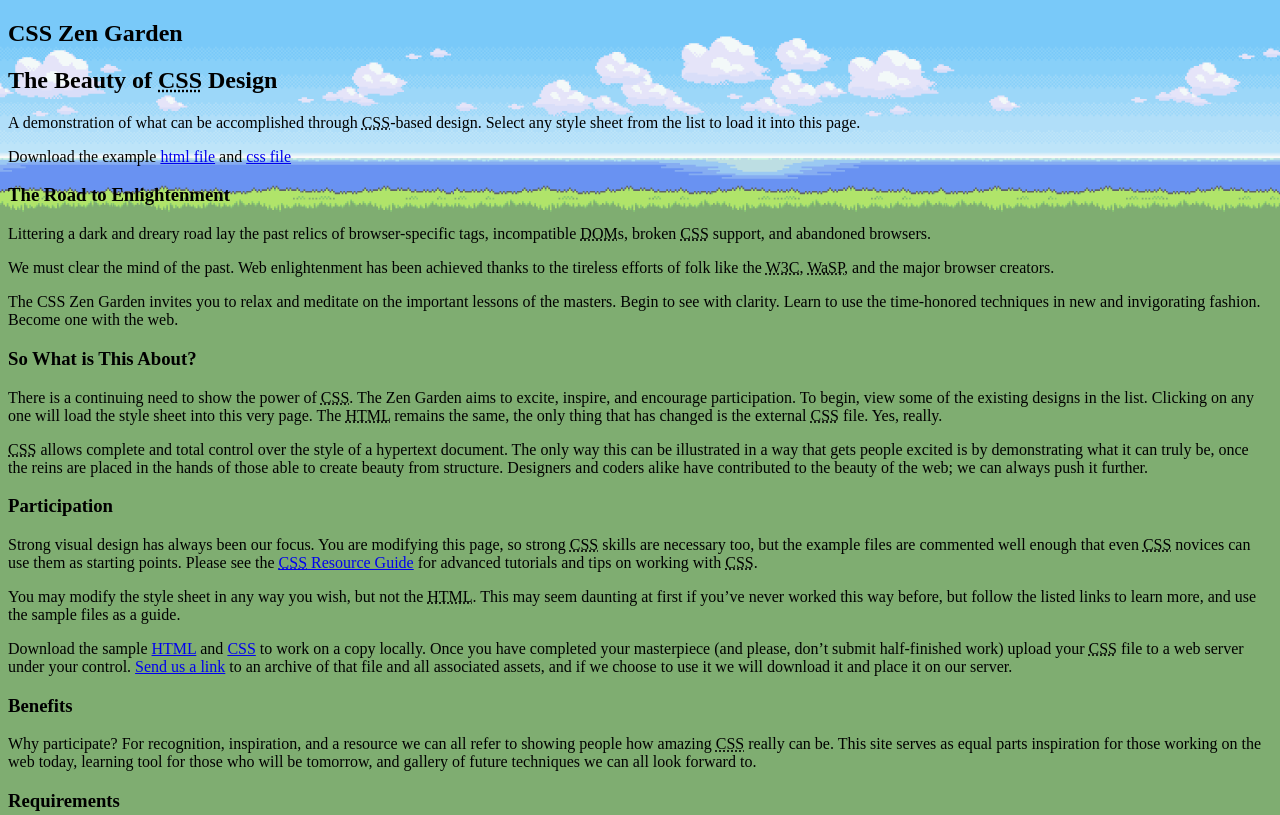
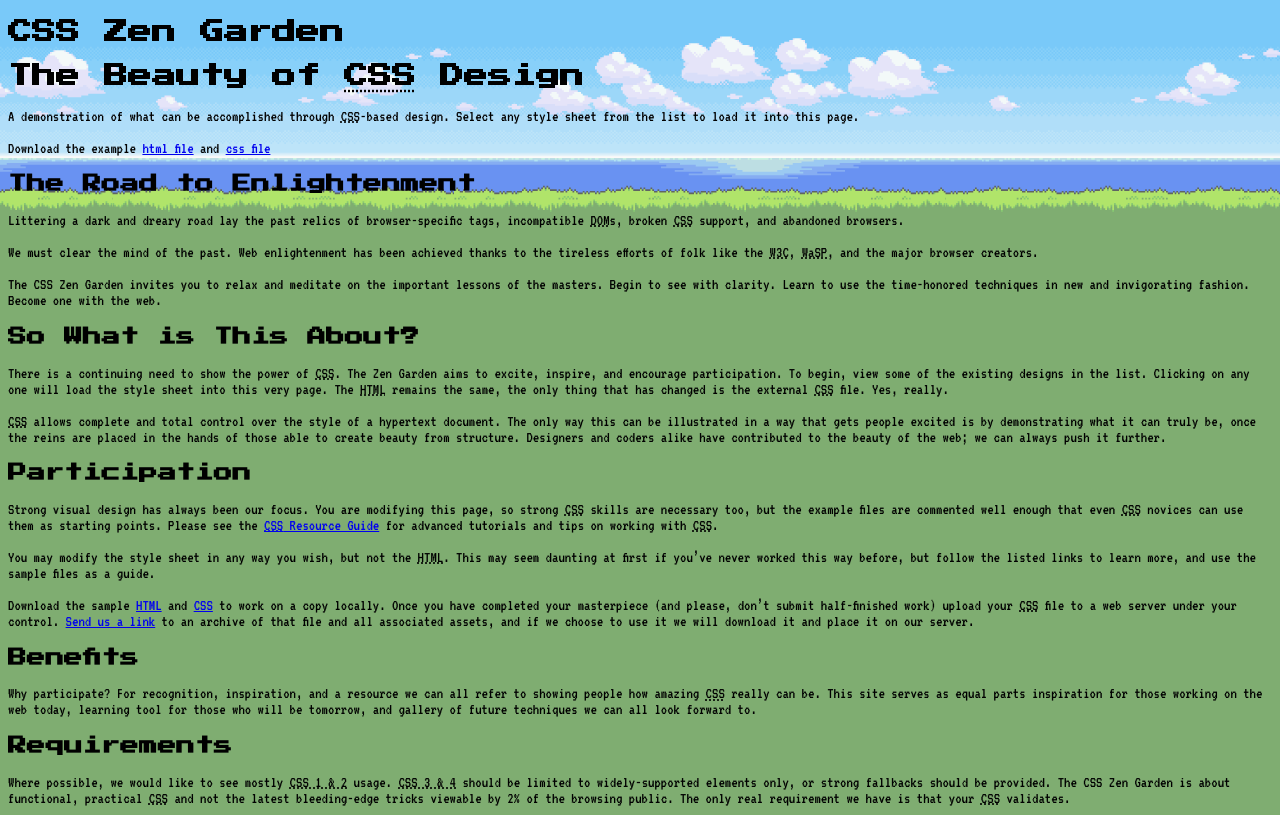
Before and after one commit to aitn/GWDB_202_cssZenGarden, a plain HTML site: page index.html in a window 1280 px wide. Shown: the top 815 px of the page. Drawn offline with Linux system fonts and the light colour scheme.

Commit message:
added basic fonts

```diff
--- a/sass/style.scss
+++ b/sass/style.scss
@@ -1,9 +1,20 @@
 /*
 	main.scss
 */
+
+@import url('https://fonts.googleapis.com/css?family=Press+Start+2P|VT323');
+
 $bg_green: #7FAD71;
+
+$font_headers: 'Press Start 2P', cursive;
+$font_body: 'VT323', monospace;
 
 
 #css-zen-garden {
 	background: $bg_green url(images/header_bg.png) repeat-x top center;
+	font-family: $font_body;
 }
+
+h1, h2, h3, h4 {
+	font-family: $font_headers;
+}
```
Also changed, not shown: style.css, 1 other file.
